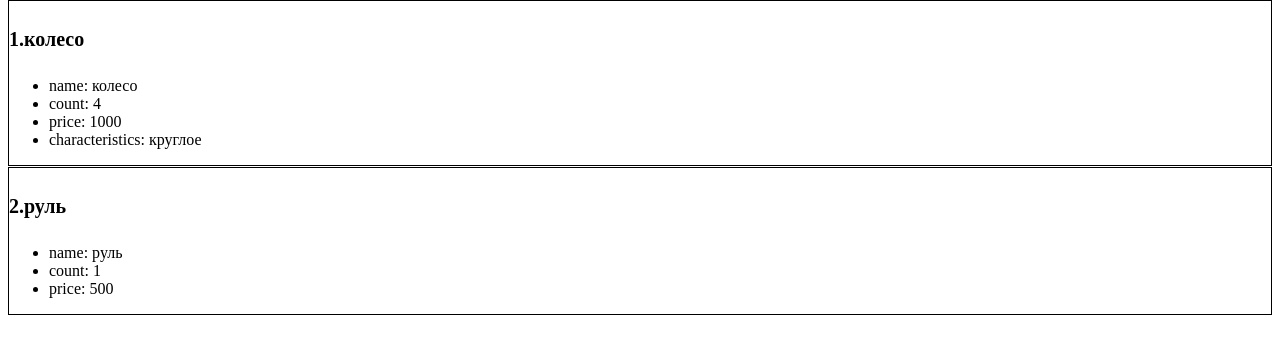
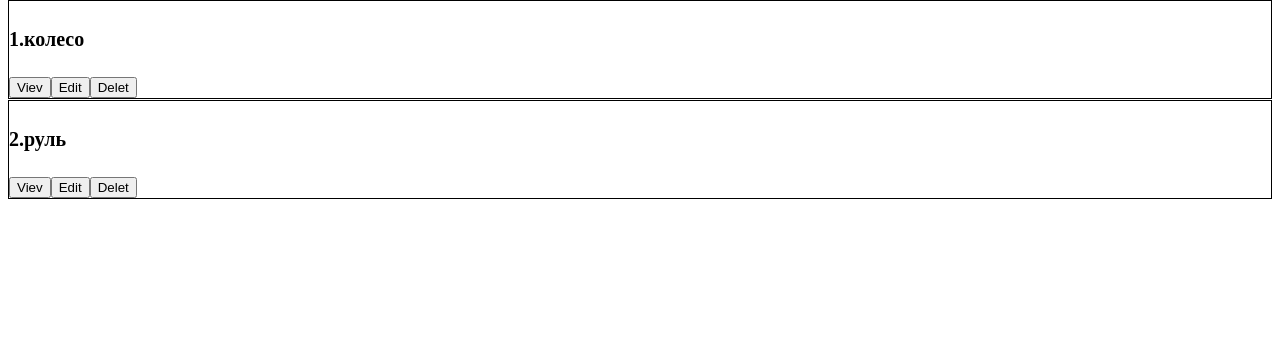
Before and after one commit to iSmelb/autoCrud-Js-gulp, a plain HTML site: page index.html in a window 1280 px wide. Both pictures are taken after a click on the element "Products". Shown: the part 167-504 px from the top of the page. Drawn offline with Linux system fonts and the light colour scheme.

Commit message:
добавил кнопку Viev и реализовал её

```diff
--- a/js/createDOMelements.js
+++ b/js/createDOMelements.js
@@ -1,11 +1,12 @@
 'use strict';
 
-function createDomElement(tagName, attObj) {                       //Создаём любой дом элемент, через объект добавляем атрибуты
+function createDomElement(tagName, attObj, text = '') {                       //Создаём любой дом элемент, через объект добавляем атрибуты
     const domElement = document.createElement(tagName)
     if(attObj) {
         for(let key in attObj) {
             domElement.setAttribute(key, attObj[key])
         }
     }
+    domElement.innerText = text
     return domElement
 }
--- a/js/functions.js
+++ b/js/functions.js
@@ -6,25 +6,23 @@ function pushElement(arrForPush, obj) {                  // функция дл
 
 function createMenu() {                                  // функция которая создаёт меню Авто. Юзеры Продукты и вешает на каждый обработчик на создание списка
     const productTitle = createDomElement('div', {class: 'Product_Title'})
+    productTitle.innerText = 'Products'
     productTitle.addEventListener('click', () => createListElements(arrProducts))
 
     const carsTitle = createDomElement('div', {class: 'Cars_Title'})
+    carsTitle.innerText = 'Cars'
     carsTitle.addEventListener('click', () => createListElements(arrCars))
 
     const userTitle = createDomElement('div', {class: 'User_Title'})
+    userTitle.innerText = 'Users'
     userTitle.addEventListener('click', () => createListElements(arrUsers))
-
-    productTitle.innerText = 'Products'
-    carsTitle.innerText = 'Cars'
-    userTitle.innerText = 'Users'
 
     document.querySelector('.btn-wrapper').append(productTitle, carsTitle, userTitle)
 }
 
 function createDivElement(arrElement, arr) {            // функция которая создаёт отдельный контейнер для каждого еллемента списка. В ней есть пока титул и список характеристик, позже будут кнопки
-    const div = createDomElement('div', {class: 'List_element', data_Id: arrElement.id})
-    const title = createDomElement('h4')
-    title.innerText = (arr.indexOf(arrElement) + 1) + '.' + arrElement.name
+    const div = createDomElement('div', {class: 'List_element', data_id: arrElement.id})
+    const title = createDomElement('h4', {}, (arr.indexOf(arrElement) + 1) + '.' + arrElement.name)
     const ul = createDomElement('ul', {class:'information'})
 
     for (let key in arrElement) {
@@ -36,8 +34,19 @@ function createDivElement(arrElement, arr) {            // функция кот
         ul.appendChild(li)
     }
 
-    div.append(title, ul)
+    const buttonViev = createDomElement('button', {}, 'Viev')
+    buttonViev.addEventListener('click', event => showUl(event))
+
+    const buttonEdit = createDomElement('button', {}, 'Edit')
+    const buttonDelet = createDomElement('button', {}, 'Delet')
+
+    div.append(title,buttonViev, buttonEdit, buttonDelet, ul)
     document.querySelector('main').appendChild(div)
+}
+
+function showUl(event) {                              // показывает и скрывает сисок характеристик при клике
+    const ul = event.target.parentNode.querySelector('ul')
+    ul.classList.toggle('show')
 }
 
 function createListElements(arr) {                   // функция которая затирает старый список и создаёт новый
--- a/style.css
+++ b/style.css
@@ -42,3 +42,11 @@ main .List_element {
 main .List_element h4 {
     font-size: 20px;
 }
+
+.List_element ul {
+    display: none;
+}
+
+.List_element ul.show {
+    display: block;
+}
```
